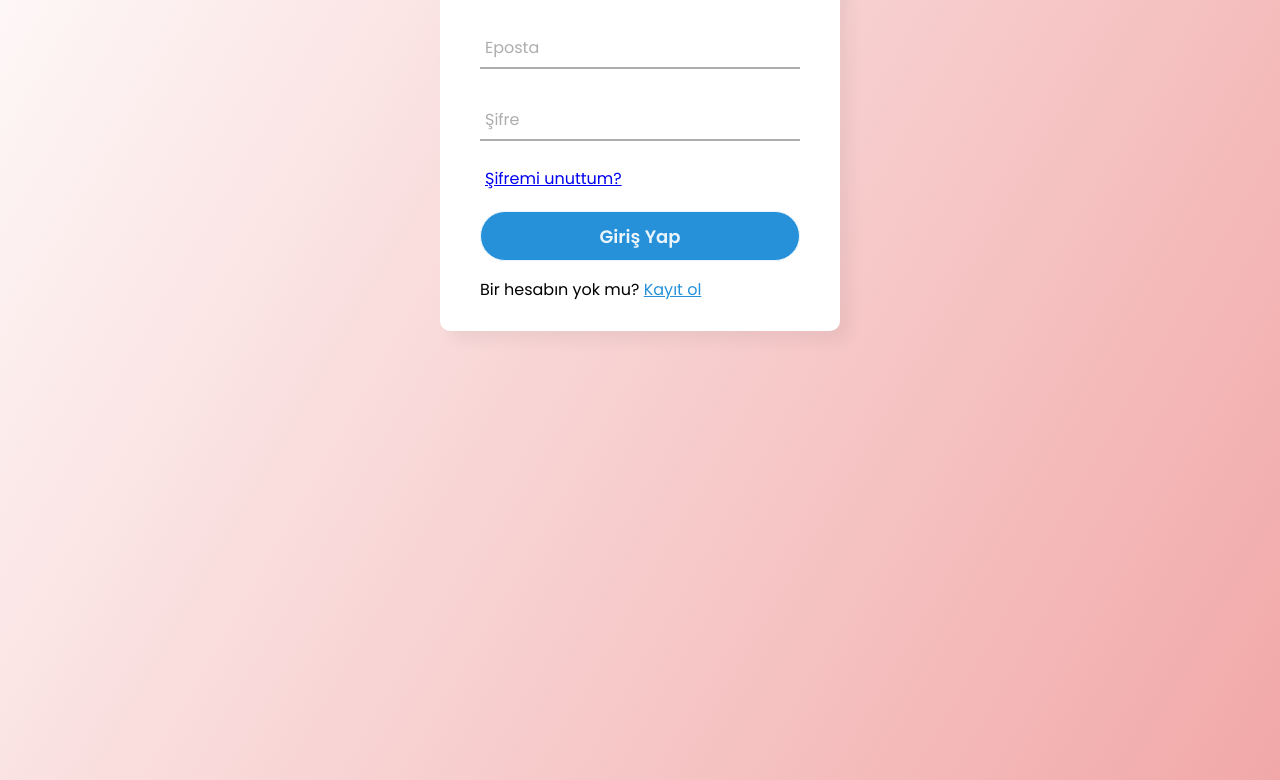
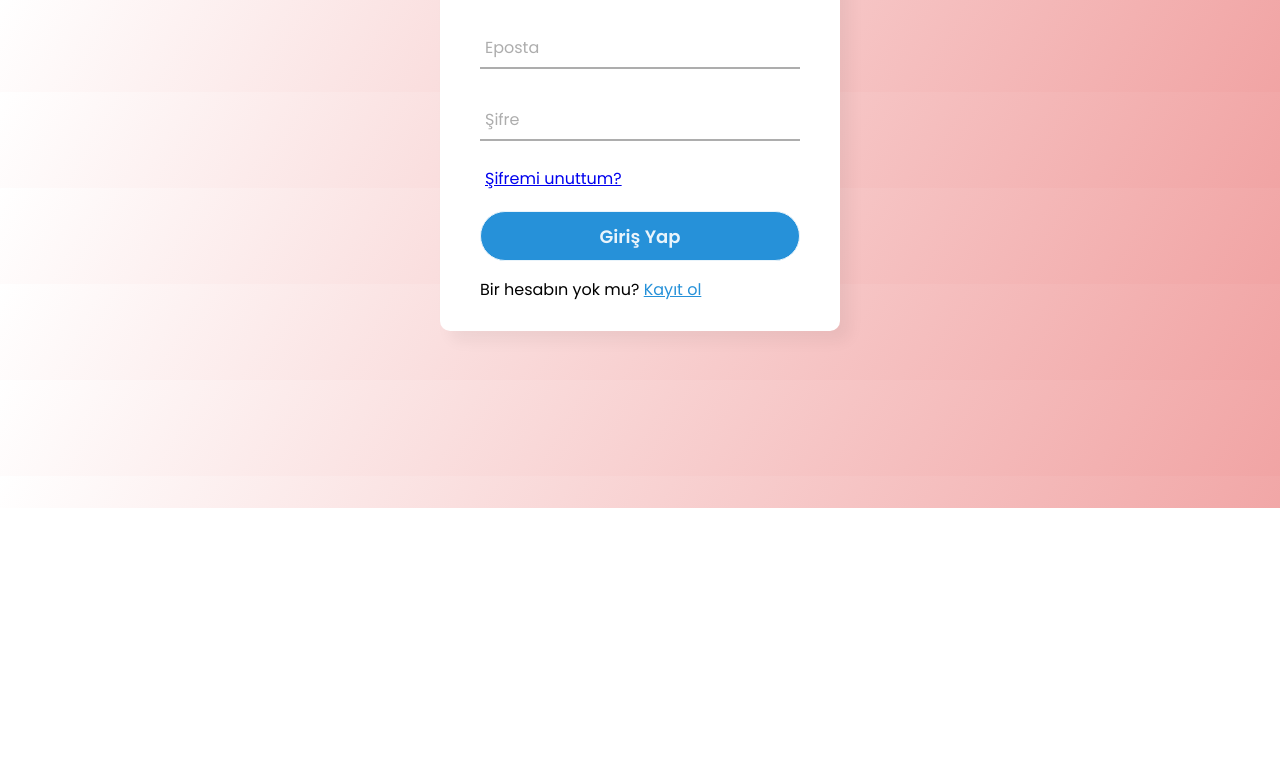
Before and after one commit to Develhope-FS1Turk-Group-2/PatiApp2, a plain HTML site: page signup_page/signin_page.html in a window 1280 px wide. Shown: the part 292-1072 px from the top of the page. After the commit the page ends 800 px from the top, so only its background shows below. Drawn offline with Linux system fonts and the light colour scheme.

```diff
--- a/signup_page/signup_page.css
+++ b/signup_page/signup_page.css
@@ -3,7 +3,7 @@
   font-family: "Poppins", sans-serif;
 }
 body{
-  height: 150vh;
+  height: 10vh;
   background: linear-gradient(120deg,#ffffff, #F1A4A4);
 }
 /* header starts */
```
